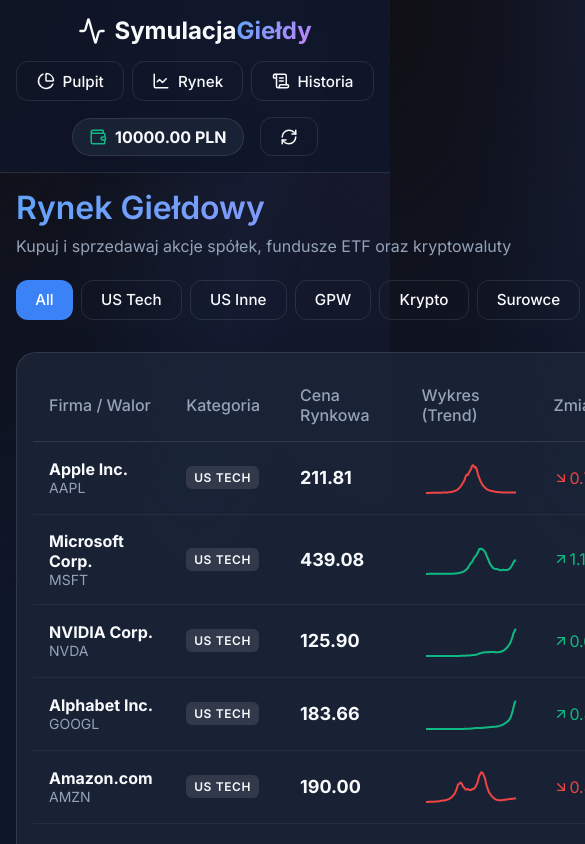
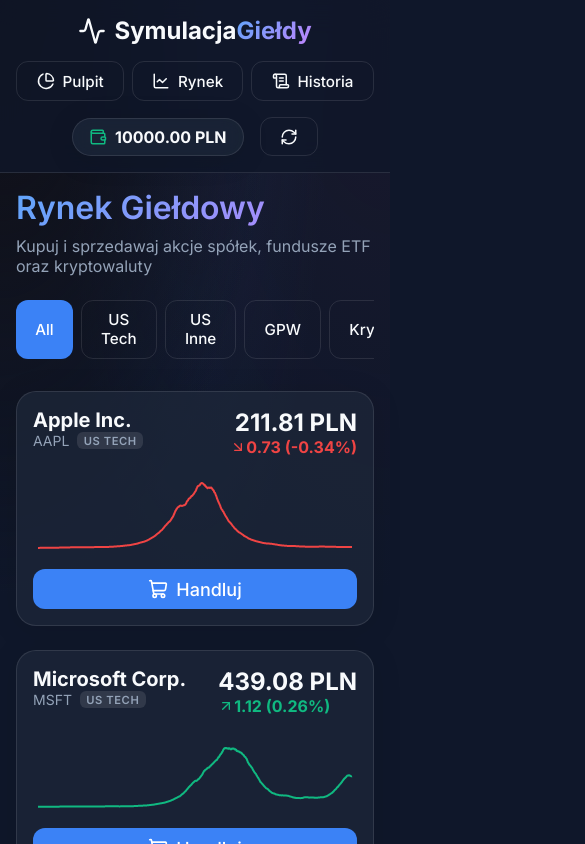
Before and after one commit to Swedrft/symulacja_gieldy, a React (Vite) app: page / in a window 390 px wide. Both pictures are taken after a click on the button "Rynek". Shown: the top 844 px of the page, 585 px wide, since content can reach past the window. Built offline with nearby package versions, Linux system fonts and the light colour scheme.

Commit message:
Replace market table with responsive grid of cards

```diff
--- a/src/components/Market.jsx
+++ b/src/components/Market.jsx
@@ -32,36 +32,36 @@
         ))}
       </div>
 
-      <div className="glass-panel">
-        <div style={{ overflowX: 'auto' }}>
-          <table className="stock-list">
-            <thead>
-              <tr>
-                <th>Firma / Walor</th>
-                <th>Kategoria</th>
-                <th>Cena Rynkowa</th>
-                <th style={{ width: '120px' }}>Wykres (Trend)</th>
-                <th>Zmiana</th>
-                <th className="text-right">Akcja</th>
-              </tr>
-            </thead>
-            <tbody>
+      <div className="md:grid-cols-2 lg:grid-cols-3" style={{ display: 'grid', gap: '1.5rem' }}>
         {filteredData.map(stock => {
           const chartData = stock.history.map((val, i) => ({ index: i, value: val }));
           const isUp = stock.trend === 'up';
 
           return (
-                  <tr key={stock.id} className="stock-row" onClick={() => setSelectedStock(stock)} style={{ cursor: 'pointer' }}>
-                    <td>
-                      <div className="font-bold">{stock.name}</div>
-                      <div className="text-muted text-sm">{stock.id}</div>
-                    </td>
-                    <td>
-                      <span className="badge" style={{ background: 'rgba(255,255,255,0.1)' }}>{stock.category}</span>
-                    </td>
-                    <td className="font-bold text-lg">{stock.price.toFixed(2)}</td>
-                    <td>
-                      <div style={{ width: '100px', height: '40px' }}>
+            <div
+              key={stock.id}
+              className="glass-panel stock-card p-4 cursor-pointer flex flex-col justify-between"
+              onClick={() => setSelectedStock(stock)}
+            >
+              <div>
+                <div className="flex justify-between items-start mb-2">
+                  <div>
+                    <div className="font-bold text-xl">{stock.name}</div>
+                    <div className="text-muted text-sm flex gap-2 items-center mt-1">
+                      <span>{stock.id}</span>
+                      <span className="badge" style={{ background: 'rgba(255,255,255,0.1)', fontSize: '0.7rem', padding: '0.1rem 0.4rem' }}>{stock.category}</span>
+                    </div>
+                  </div>
+                  <div className="text-right">
+                    <div className="font-bold text-2xl">{stock.price.toFixed(2)} PLN</div>
+                    <div className={`flex items-center justify-end gap-1 font-bold ${isUp ? 'text-success' : 'text-danger'}`}>
+                      {isUp ? <ArrowUpRight size={16} /> : <ArrowDownRight size={16} />}
+                      {Math.abs(stock.change).toFixed(2)} ({((stock.change / (stock.price - stock.change)) * 100).toFixed(2)}%)
+                    </div>
+                  </div>
+                </div>
+
+                <div style={{ height: '80px', width: '100%', margin: '1rem 0' }}>
                   <ResponsiveContainer width="100%" height="100%">
                     <LineChart data={chartData}>
                       <YAxis domain={['auto', 'auto']} hide />
@@ -76,27 +76,17 @@
                     </LineChart>
                   </ResponsiveContainer>
                 </div>
-                    </td>
-                    <td>
-                      <div className={`flex items-center gap-1 ${isUp ? 'text-success' : 'text-danger'}`}>
-                        {isUp ? <ArrowUpRight size={16} /> : <ArrowDownRight size={16} />}
-                        {Math.abs(stock.change).toFixed(2)}
               </div>
-                    </td>
-                    <td className="text-right">
+
               <button
-                        className="btn btn-primary"
+                className="btn btn-primary w-full py-3 text-lg flex items-center justify-center gap-2 mt-2"
                 onClick={(e) => { e.stopPropagation(); setSelectedStock(stock); }}
               >
-                        <ShoppingCart size={16} /> Handluj
+                <ShoppingCart size={20} /> Handluj
               </button>
-                    </td>
-                  </tr>
+            </div>
           );
         })}
-            </tbody>
-          </table>
-        </div>
       </div>
 
       {selectedStock && (
--- a/src/index.css
+++ b/src/index.css
@@ -261,9 +261,22 @@
   .chart-container { height: 250px !important; }
 }
 
-.md\:grid-cols-2 { display: grid; gap: 2rem; }
+.md\:grid-cols-2 { display: grid; gap: 1.5rem; }
 @media (min-width: 769px) {
   .md\:grid-cols-2 { grid-template-columns: repeat(2, 1fr); }
+}
+
+.lg\:grid-cols-3 { display: grid; gap: 1.5rem; }
+@media (min-width: 1025px) {
+  .lg\:grid-cols-3 { grid-template-columns: repeat(3, 1fr); }
+}
+
+.stock-card {
+  transition: transform 0.2s ease, box-shadow 0.2s ease;
+}
+.stock-card:hover {
+  transform: translateY(-2px);
+  box-shadow: 0 8px 24px rgba(0,0,0,0.3);
 }
 
 .dashboard-grid-3 { display: grid; gap: 1.5rem; margin-bottom: 2rem; grid-template-columns: repeat(3, 1fr); }
```
Lines whose indentation alone changed are shown as unchanged.
